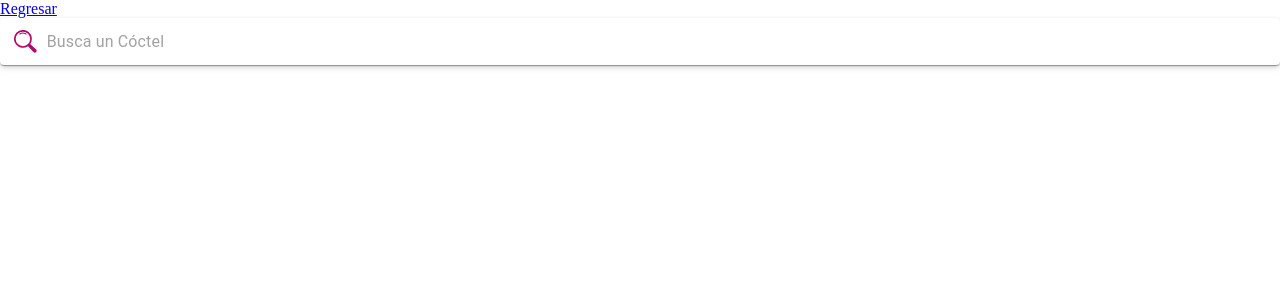
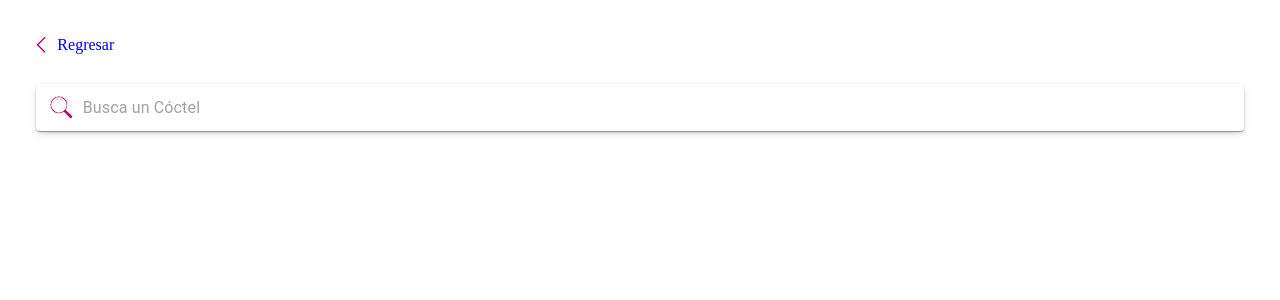
Before and after one commit to G0m1namm/RetoPragma2-searchFilter, a React (Create React App) app: page /search in a window 1280 px wide. Shown: the top 300 px of the page. Built offline with nearby package versions, Linux system fonts and the light colour scheme.

Commit message:
se mueve logica a la pagina y se crean estilos

```diff
--- a/src/components/atoms/CustomInput/index.js
+++ b/src/components/atoms/CustomInput/index.js
@@ -28,7 +28,7 @@ const CustomInput = ({handleChange, handleSearch, handleClear, value}) => {
     const classes = useStyles()
     return(
         <Paper component="form" className={classes.root}>
-            <IconButton className={classes.iconButton} aria-label="menu">
+            <IconButton className={classes.iconButton} aria-label="search" onClick={handleSearch}>
                 <IcoSearch />
             </IconButton>
             <InputBase
@@ -39,7 +39,7 @@ const CustomInput = ({handleChange, handleSearch, handleClear, value}) => {
                 onChange={handleChange}
             />
             {value &&
-                <IconButton type="button" onClick={handleClear} className={classes.iconButton} aria-label="search">
+                <IconButton type="button" onClick={handleClear} className={classes.iconButton} aria-label="close">
                     <IcoClose />
                 </IconButton>
             }
--- /dev/null
+++ b/src/components/molecules/EmptySearch/index.js
@@ -0,0 +1,16 @@
+import React from 'react'
+
+//Assets
+import { ReactComponent as IcoSearch } from '../../../assets/icons/IcoSearch.svg'
+
+const EmptySearch = () => {
+    return(
+        <div>
+            <IcoSearch />
+            <p>No hemos encontrado resultados para tu búsqueda</p>
+            <p>Intenta con otra palabra</p>
+        </div>
+    )
+}
+
+export default EmptySearch
--- a/src/components/molecules/SearchInput/index.js
+++ b/src/components/molecules/SearchInput/index.js
@@ -1,47 +1,27 @@
-import React, { useState } from 'react'
+import React from 'react'
 import CustomInput from  '../../atoms/CustomInput'
-
-//Services
-import { getCocktailsByName } from '../../../services'
 
 //Styles
 import './styles.scss'
 
-const SearchInput = () => {
+const SearchInput = ({search, results, handleChange, clear, handleSearch, isVisible}) => {
 
-    const [search, setSearch] = useState('')
-    const [results, setResults] = useState([])
-
-    const onChange = async (e) => {
-        const value = e.target.value
-        setSearch(value)
-        value ? getResults(value) : setResults([])
-    }
-
-    const getResults = async (value) => {
-        const { drinks } = await getCocktailsByName(value)
-        setResults(drinks)
-    }
-
-    const handleSearch = (e) => {
-        console.log('search');
-    }
-
-    const clear = () => {
-        setSearch('')
-        setResults([])
-    }
 
     return(
         <div className="search-container">
-            <CustomInput value={search} handleChange={onChange} handleClear={clear}/>
-            <div className={`search-results ${!search && 'no-results'}`}>
+            <CustomInput
+                value={search}
+                handleChange={handleChange}
+                handleClear={clear}
+                handleSearch={handleSearch}
+            />
+            <div className={`search-results ${!search && 'no-results'} ${!isVisible && 'hidden'}`}>
                 { (search && results) &&
                     results.slice(0,5).map(({strDrink : name}) => (
                         <p>{name}</p>
                     ))
                 }
-                {search && <p>Resultados para {search}</p>}
+                {search && <p className="value-search">Resultados para {search}</p>}
             </div>
 
         </div>
--- a/src/components/molecules/SearchInput/styles.scss
+++ b/src/components/molecules/SearchInput/styles.scss
@@ -1,3 +1,5 @@
+@import '../../../commons/variables.scss';
+
 .search-container {
     box-shadow: 0px 3px 6px 0px #DDDDDD;
     border-radius: 6px;
@@ -15,4 +17,12 @@
     .no-results{
         padding: 0;
     }
+
+    .value-search {
+        color: $primary-color;
+    }
+
+    .hidden {
+        display: none;
+    }
 }
--- a/src/components/pages/Search/index.js
+++ b/src/components/pages/Search/index.js
@@ -1,13 +1,70 @@
-import React from 'react'
+import React, { useState } from 'react'
 import SearchInput from '../../molecules/SearchInput'
 import { Link } from 'react-router-dom'
 
+//Assets
+import { ReactComponent as IcoBack } from '../../../assets/icons/IcoArrow.svg'
+
+//Services
+import { getCocktailsByName } from '../../../services'
+
+//Styles
+import './styles.scss'
+import EmptySearch from '../../molecules/EmptySearch'
+
 const SearchPage = () => {
+
+    const [search, setSearch] = useState('')
+    const [results, setResults] = useState([])
+    const [coctels, setCoctels] = useState([])
+    const [isRecomendationVisible, setIsRecomendationVisible] = useState(true)
+
+
+    const onChange = async (e) => {
+        const value = e.target.value
+        setIsRecomendationVisible(true)
+        setSearch(value)
+        value ? getResults(value) : setResults([])
+    }
+
+    const getResults = async (value) => {
+        const { drinks } = await getCocktailsByName(value)
+        setResults(drinks)
+    }
+
+    const onSearch = (e) => {
+        setCoctels(results)
+        setIsRecomendationVisible(false)
+    }
+
+    const clear = () => {
+        setSearch('')
+        setResults([])
+    }
+
     return(
-        <div>
-            <Link to="/">Regresar</Link>
-            <SearchInput />
-
+        <div className="search-page">
+            <Link to="/" className="back-button">
+                <IcoBack />
+                Regresar
+            </Link>
+            <SearchInput
+                search={search}
+                results={results}
+                handleChange={onChange}
+                handleSearch={onSearch}
+                clear={clear}
+                isVisible={isRecomendationVisible}
+            />
+            {/* <EmptySearch /> */}
+            <div>
+            {
+                !!coctels.length &&
+                    coctels.map((coctel) => (
+                        <div>hola</div>
+                    ))
+            }
+             </div>
 
         </div>
     )
--- /dev/null
+++ b/src/components/pages/Search/styles.scss
@@ -0,0 +1,15 @@
+.search-page {
+    min-height: calc(100vh - 36px);
+    padding: 36px;
+    padding-bottom: 0;
+
+    .back-button {
+        margin-bottom: 30px;
+        display: inline-flex;
+        text-decoration: none;
+
+        svg {
+            margin-right: 11px;
+        }
+    }
+}
```
